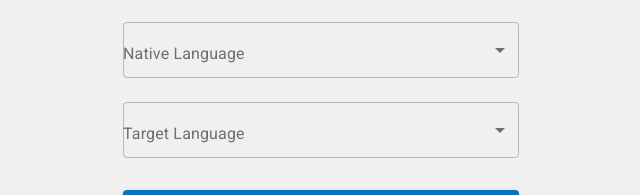
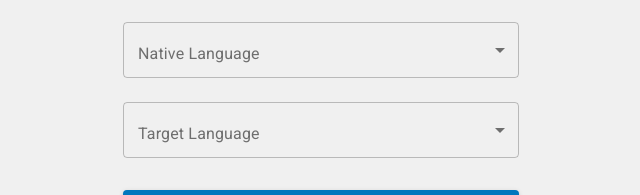
Before and after one commit to sybernix/lang-exchange-lk, a React (Create React App) app in the folder client/: page / in a window 1280 px wide. Both pictures are taken after a click on the link "Don't have an account?". Shown: the part 498-693 px from the top of the page, without its empty margins (319-959 px from the left). Built offline with nearby package versions, Linux system fonts and the light colour scheme.

Commit message:
Add padding to select

```diff
--- a/client/src/Components/Home/Register.jsx
+++ b/client/src/Components/Home/Register.jsx
@@ -207,12 +207,13 @@ const Register = props => {
                                     className={classes.formControl}
                                     margin="normal"
                                 >
-                                    <InputLabel id="native-language-select-label">Native Language</InputLabel>
+                                    <InputLabel style={{ padding: "0px 0px 0px 15px" }} id="native-language-select-label">Native Language</InputLabel>
                                     <Select
                                         id="nativeLanguage"
                                         name="nativeLanguage"
                                         labelId="native-language-select-label"
                                         variant="outlined"
+                                        style={{ padding: "0px 0px 0px 0px" }}
                                         required={true}
                                         helperText={touched.nativeLanguage ? errors.nativeLanguage : ''}
                                         error={touched.nativeLanguage && Boolean(errors.nativeLanguage)}
@@ -230,7 +231,7 @@ const Register = props => {
                                     className={classes.formControl}
                                     margin="normal"
                                 >
-                                    <InputLabel id="target-language-select-label">Target Language</InputLabel>
+                                    <InputLabel style={{ padding: "0px 0px 0px 15px" }} id="target-language-select-label">Target Language</InputLabel>
                                     <Select
                                         id="targetLanguage"
                                         name="targetLanguage"
```
